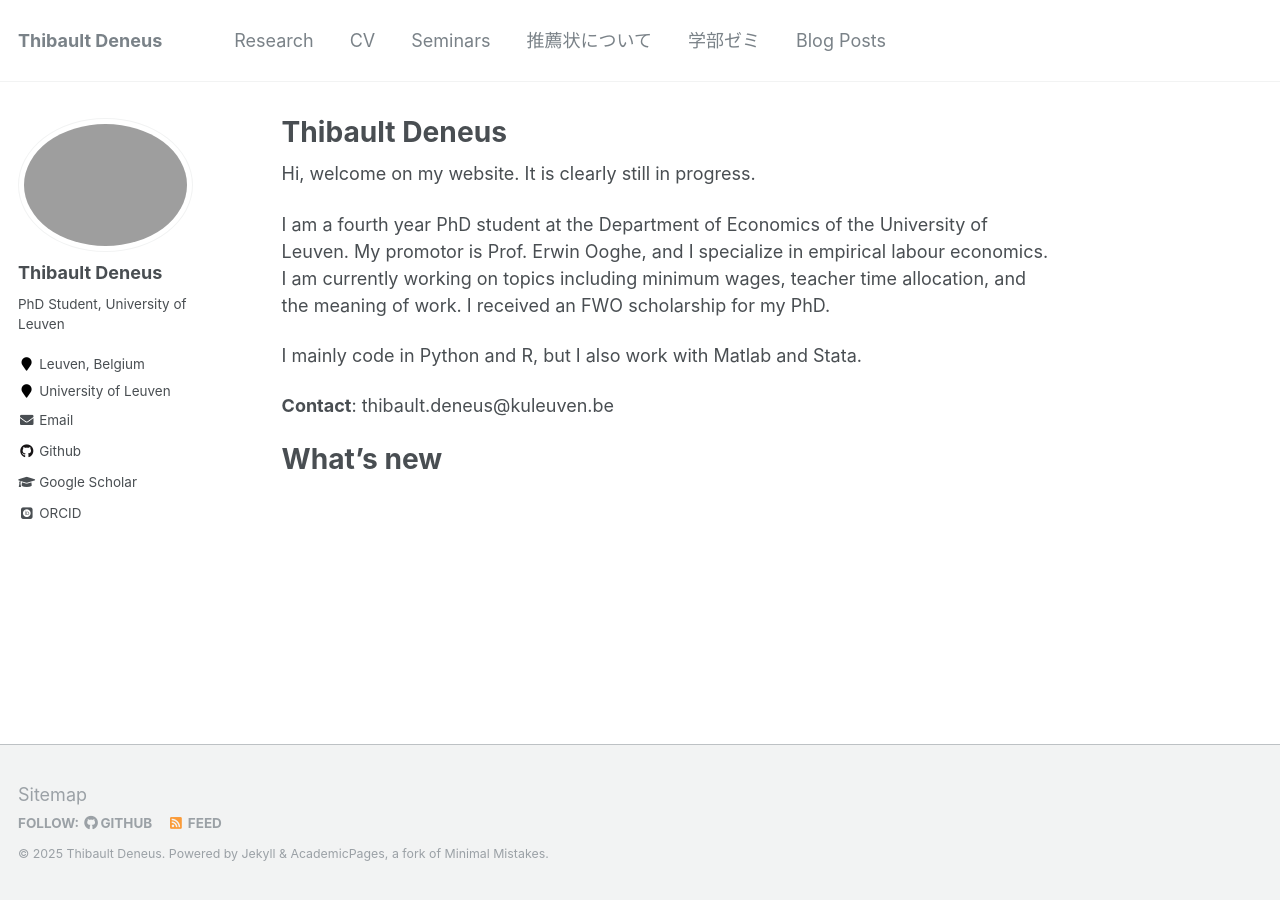
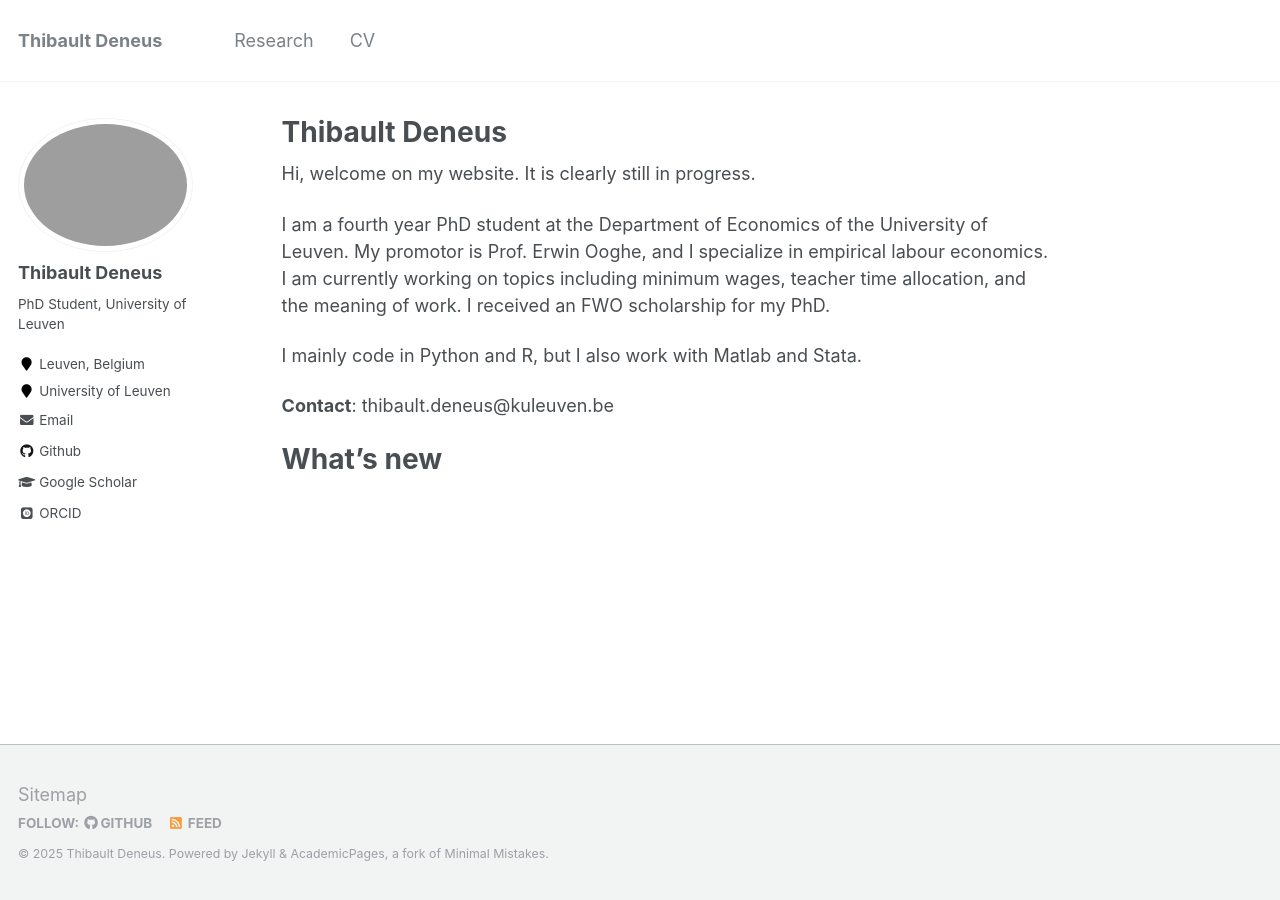
Before and after one commit to ThibaultDeneus/thibaultdeneus.github.io, a Jekyll site: the page built from _pages/about.md, in a window 1280 px wide. Built offline with Jekyll 4.4.1, drawn with Linux system fonts in a browser that asks for light colours; some web fonts are replaced.

Commit message:
Changed the navigation

```diff
--- a/_data/navigation.yml
+++ b/_data/navigation.yml
@@ -5,15 +5,3 @@ main:
 
   - title: "CV"
     url: /cv/
-
-  - title: "Seminars"
-    url: /seminars/
-
-  - title: "推薦状について"
-    url: /referenceletter/
-
-  - title: "学部ゼミ"
-    url: /undergradseminar/
-
-  - title: "Blog Posts"
-    url: /year-archive/
```
